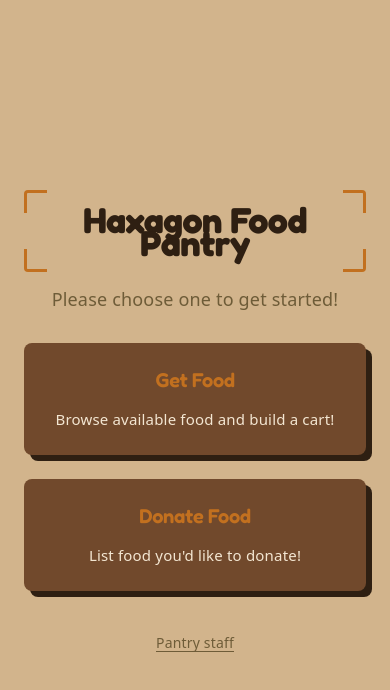
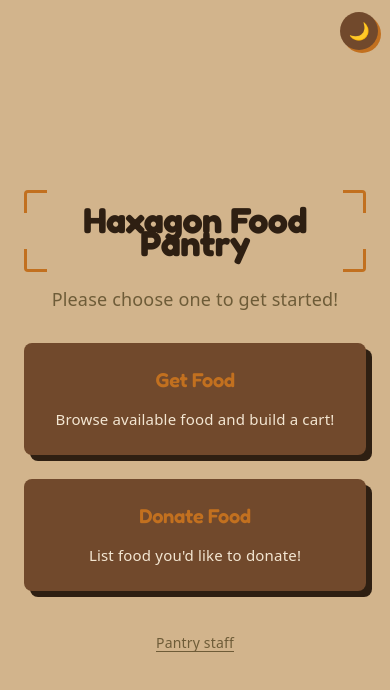
Before and after one commit to AvocadoGG1/sose-hackathon-2026, a React (Vite) app in the folder react/: page / in a window 390 px wide. Shown: the top 690 px of the page. Built offline with nearby package versions, Linux system fonts and the light colour scheme; no server answers.

Commit message:
feat: add light/dark mode toggle

```diff
--- a/react/src/App.jsx
+++ b/react/src/App.jsx
@@ -1,4 +1,5 @@
 import { Routes, Route } from 'react-router-dom'
+import ThemeToggle from './components/ThemeToggle.jsx'
 import MainMenu from './pages/MainMenu.jsx'
 import GetFood from './pages/GetFood.jsx'
 import Checkout from './pages/Checkout.jsx'
@@ -7,6 +8,8 @@ import Admin from './pages/Admin.jsx'
 
 function App() {
   return (
+    <>
+      <ThemeToggle />
       <Routes>
         <Route path="/" element={<MainMenu />} />
         <Route path="/get-food" element={<GetFood />} />
@@ -14,6 +17,7 @@ function App() {
         <Route path="/donate-food" element={<DonateFood />} />
         <Route path="/admin" element={<Admin />} />
       </Routes>
+    </>
   )
 }
 
--- /dev/null
+++ b/react/src/components/ThemeToggle.css
@@ -0,0 +1,35 @@
+.theme-toggle {
+  position: fixed;
+  top: 20px;
+  right: 20px;
+  z-index: 100;
+  width: 44px;
+  height: 44px;
+  display: flex;
+  align-items: center;
+  justify-content: center;
+  font-size: 20px;
+  line-height: 1;
+  border: none;
+  border-radius: 50%;
+  background: var(--surface);
+  color: var(--text-h);
+  cursor: pointer;
+  box-shadow: 3px 3px 0 var(--accent);
+  transition: transform 0.1s ease, box-shadow 0.1s ease;
+}
+
+.theme-toggle:hover {
+  transform: translate(1px, 1px);
+  box-shadow: 2px 2px 0 var(--accent);
+}
+
+@media (max-width: 480px) {
+  .theme-toggle {
+    top: 12px;
+    right: 12px;
+    width: 38px;
+    height: 38px;
+    font-size: 17px;
+  }
+}
--- /dev/null
+++ b/react/src/components/ThemeToggle.jsx
@@ -0,0 +1,39 @@
+import { useEffect, useState } from 'react'
+import './ThemeToggle.css'
+
+function getPreferredTheme() {
+  try {
+    const stored = localStorage.getItem('theme')
+    if (stored === 'light' || stored === 'dark') return stored
+  } catch {
+    // localStorage unavailable (private browsing, etc.) - fall back to system preference
+  }
+  return window.matchMedia('(prefers-color-scheme: dark)').matches ? 'dark' : 'light'
+}
+
+function ThemeToggle() {
+  const [theme, setTheme] = useState(getPreferredTheme)
+
+  useEffect(() => {
+    document.documentElement.setAttribute('data-theme', theme)
+    try {
+      localStorage.setItem('theme', theme)
+    } catch {
+      // ignore - theme just won't persist across reloads
+    }
+  }, [theme])
+
+  return (
+    <button
+      type="button"
+      className="theme-toggle"
+      onClick={() => setTheme((current) => (current === 'dark' ? 'light' : 'dark'))}
+      aria-label={theme === 'dark' ? 'Switch to light mode' : 'Switch to dark mode'}
+      title={theme === 'dark' ? 'Switch to light mode' : 'Switch to dark mode'}
+    >
+      {theme === 'dark' ? '☀️' : '🌙'}
+    </button>
+  )
+}
+
+export default ThemeToggle
--- a/react/src/index.css
+++ b/react/src/index.css
@@ -28,8 +28,9 @@
   }
 }
 
+/* dark mode */
 @media (prefers-color-scheme: dark) {
-  :root {
+  :root:not([data-theme='light']) {
     --text: #c7ab87;
     --text-h: #f1e4cd;
     --bg: #241910;
@@ -41,6 +42,19 @@
     --accent-bg: rgba(226, 149, 63, 0.18);
     --accent-border: rgba(226, 149, 63, 0.55);
   }
+}
+
+:root[data-theme='dark'] {
+  --text: #c7ab87;
+  --text-h: #f1e4cd;
+  --bg: #241910;
+  --surface: #3f2c1a;
+  --surface-ink: #e8d4b8;
+  --border: #5b4530;
+  --code-bg: #352515;
+  --accent: #e2953f;
+  --accent-bg: rgba(226, 149, 63, 0.18);
+  --accent-border: rgba(226, 149, 63, 0.55);
 }
 
 body {
```
Lines whose indentation alone changed are shown as unchanged.
